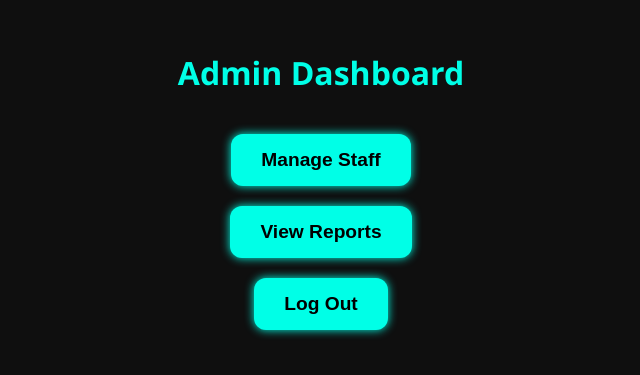
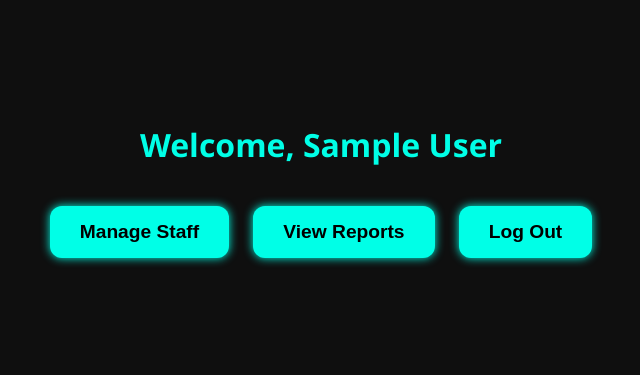
Before and after one commit to wayneb97/staff-clockin-final, a website: page public/admin.html in a window 1280 px wide. Shown: the part 223-598 px from the top of the page, without its empty margins (319-959 px from the left). Drawn offline with Linux system fonts and the light colour scheme; sample sign-in values are in the browser's storage.

Commit message:
Update admin.html

```diff
--- a/public/admin.html
+++ b/public/admin.html
@@ -35,9 +35,24 @@
   </style>
 </head>
 <body>
-  <h1>Admin Dashboard</h1>
-  <button class="button" onclick="location.href='manage-staff.html'">Manage Staff</button>
-  <button class="button" onclick="location.href='view-reports.html'">View Reports</button>
-  <button class="button" onclick="location.href='index.html'">Log Out</button>
+  <h1 id="greeting">Admin Dashboard</h1>
+  <div id="buttons" style="display:none">
+    <button class="button" onclick="location.href='manage-staff.html'">Manage Staff</button>
+    <button class="button" onclick="location.href='view-reports.html'">View Reports</button>
+    <button class="button" onclick="logout()">Log Out</button>
+  </div>
+
+  <script>
+    const user = JSON.parse(localStorage.getItem('adminUser'));
+    if (!user) window.location.href = 'login.html';
+
+    document.getElementById('greeting').innerText = `Welcome, ${user.name || user.email}`;
+    document.getElementById('buttons').style.display = 'block';
+
+    function logout() {
+      localStorage.removeItem('adminUser');
+      window.location.href = 'login.html';
+    }
+  </script>
 </body>
 </html>
```
